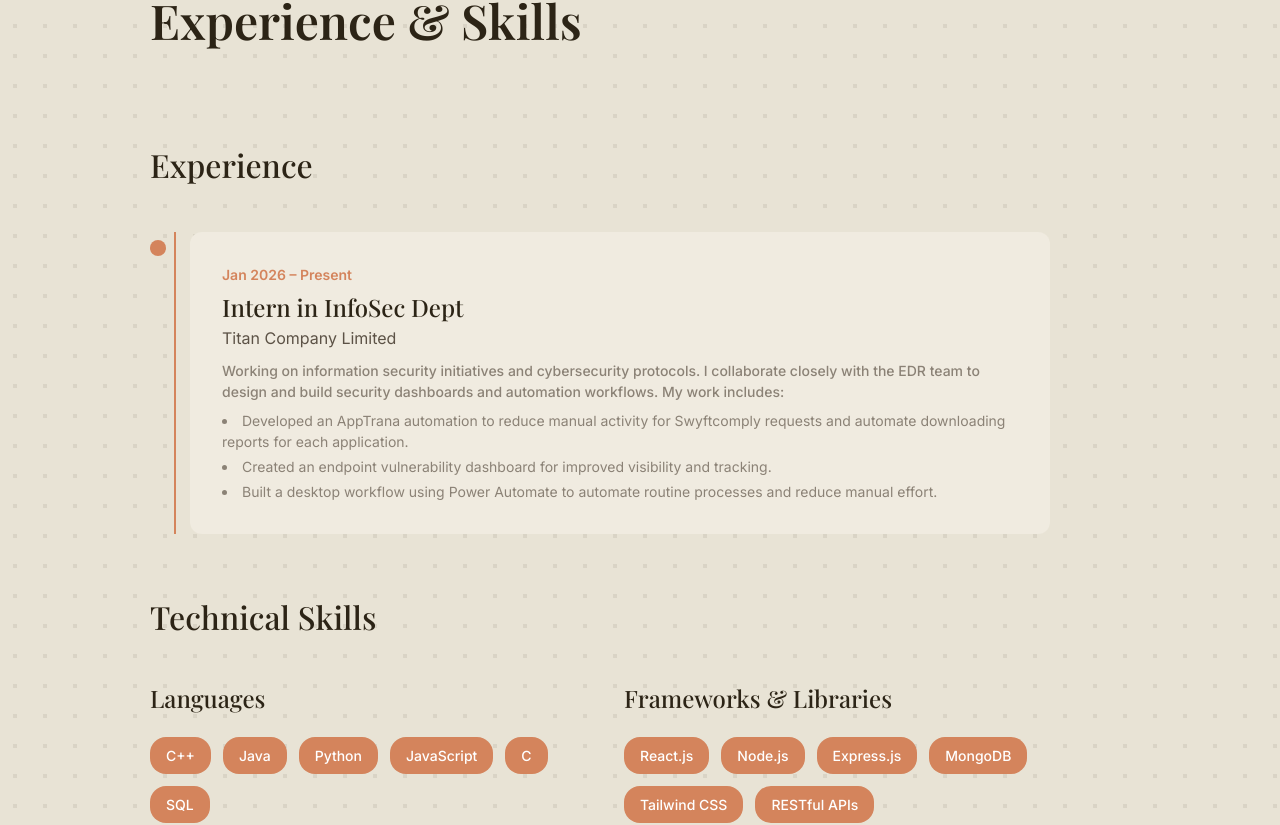
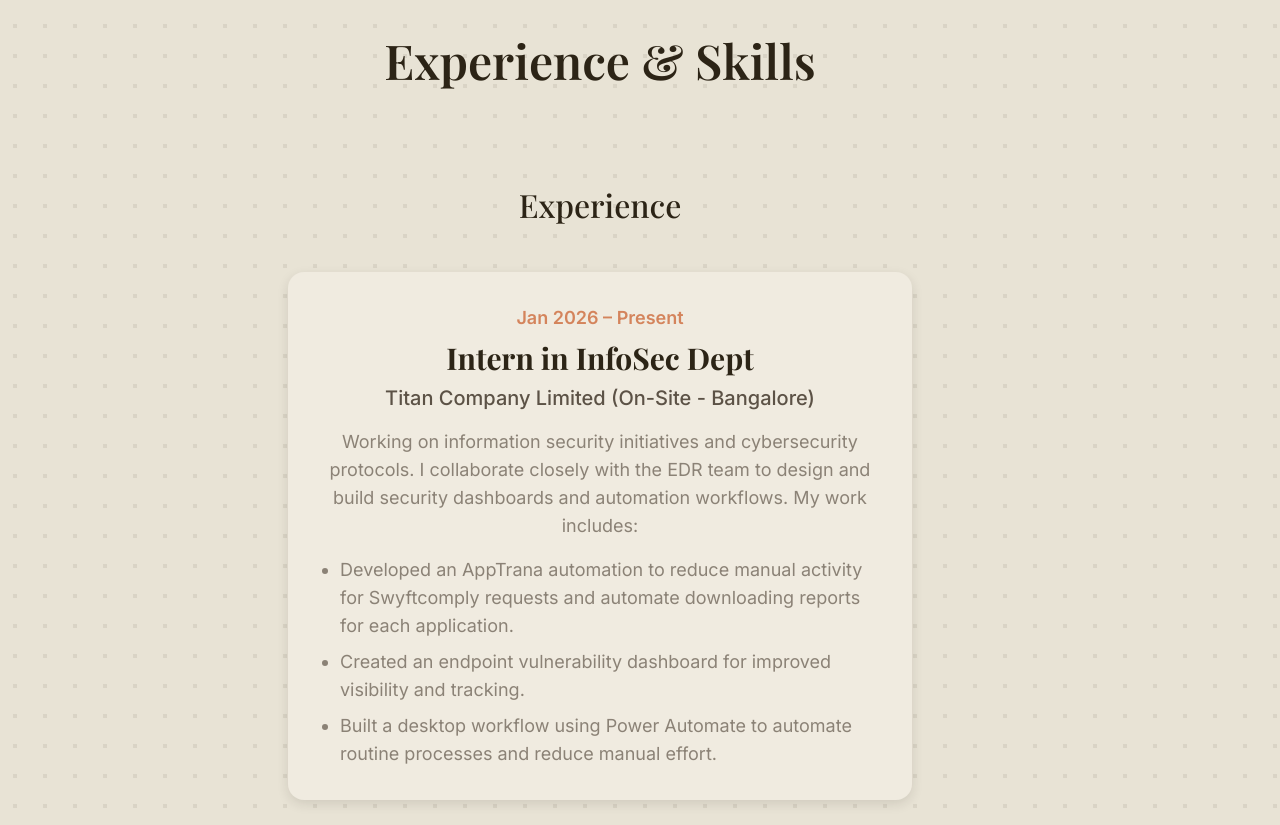
Before and after one commit to adarsh-singhdev/portfolio-website, a React (Vite) app: page / in a window 1280 px wide. Shown: the part 4069-4894 px from the top of the page. Built offline with nearby package versions, Linux system fonts and the light colour scheme.

Commit message:
ui change

```diff
--- a/src/components/Experience.jsx
+++ b/src/components/Experience.jsx
@@ -29,7 +29,7 @@
     {
       date: 'Jan 2026 – Present',
       title: 'Intern in InfoSec Dept',
-      institution: 'Titan Company Limited',
+      institution: 'Titan Company Limited (On-Site - Bangalore)',
       detail: 'Working on information security initiatives and cybersecurity protocols. I collaborate closely with the EDR team to design and build security dashboards and automation workflows. My work includes:',
       bullets: [
         'Developed an AppTrana automation to reduce manual activity for Swyftcomply requests and automate downloading reports for each application.',
@@ -73,9 +73,9 @@
     <section
       id="experience"
       ref={experienceRef}
-      className="py-16 md:py-24 px-5 md:px-0 relative"
+      className="py-16 md:py-24 relative"
     >
-      <div className="max-w-container mx-auto">
+      <div className="my-10 px-6 max-w-2xl mx-auto text-center min-h-[80px] flex flex-col items-center justify-center">
         {/* Section Title */}
         <h2
           className={`text-4xl md:text-h2 font-bold font-serif text-[#2C2416] mb-16 md:mb-24 transition-all duration-1000 ${
@@ -87,50 +87,38 @@
 
         {/* Experience Section */}
         <div className="mb-16 md:mb-2xl">
-          <h3 className="text-2xl md:text-h3 font-bold font-serif text-[#2C2416] mb-12">
+          <h3 className="text-2xl md:text-h3 font-bold font-serif text-[#2C2416] mb-12 text-center">
             Experience
           </h3>
 
-          <div className="relative">
-            {/* Vertical Line */}
-            <div className="hidden md:block absolute left-6 top-0 bottom-0 w-0.5 bg-[#D4845C]" />
-
-            <div className="space-y-8">
+          <div className="flex flex-col items-center w-full">
             {experience.map((entry, idx) => (
               <div
                 key={entry.title}
-                  className={`flex gap-6 transition-all duration-1000 ${
+                className={`bg-[#F0EBE0] rounded-2xl p-6 md:p-8 shadow-md mb-8 transition-all duration-1000 max-w-2xl w-full mx-auto ${
                   isVisible ? 'animate-scale-in' : 'opacity-0 scale-95'
                 }`}
                 style={{ animationDelay: `${0.2 + idx * 0.15}s` }}
               >
-                  {/* Timeline Dot */}
-                  <div className="relative flex-shrink-0">
-                    <div className="w-4 h-4 bg-[#D4845C] rounded-full mt-2 hidden md:block hover:w-6 hover:h-6 hover:mt-1 transition-all duration-300" />
-                  </div>
-
-                  {/* Content */}
-                  <div className="flex-1 bg-[#F0EBE0] rounded-xl p-6 md:p-lg">
-                    <p className="text-sm text-[#D4845C] font-semibold mb-2">{entry.date}</p>
-                    <h4 className="text-lg md:text-h4 font-bold font-serif text-[#2C2416] mb-1">
+                <p className="text-[#D4845C] font-semibold text-lg mb-2">{entry.date}</p>
+                <h3 className="text-2xl md:text-3xl font-bold font-serif text-[#2C2416] mb-2">
                   {entry.title}
-                    </h4>
-                    {entry.subtitle && (
-                      <p className="text-body text-[#8B8276] mb-2">{entry.subtitle}</p>
-                    )}
-                    <p className="text-body text-[#5C5246] mb-2">{entry.institution}</p>
-                    <p className="text-sm text-[#8B8276] font-medium">{entry.detail}</p>
+                </h3>
+                <p className="text-lg md:text-xl text-[#5C5246] font-medium mb-4">
+                  {entry.institution}
+                </p>
+                <p className="text-base md:text-lg text-[#8B8276] mb-4">
+                  {entry.detail}
+                </p>
                 {entry.bullets && (
-                      <ul className="list-disc list-inside text-sm text-[#8B8276] mt-2 space-y-1">
+                  <ul className="list-disc pl-5 text-base md:text-lg text-[#8B8276] space-y-2 text-left">
                     {entry.bullets.map((bullet, i) => (
                       <li key={i}>{bullet}</li>
                     ))}
                   </ul>
                 )}
               </div>
-                </div>
             ))}
-            </div>
           </div>
         </div>
 
```
Lines whose indentation alone changed are shown as unchanged.
